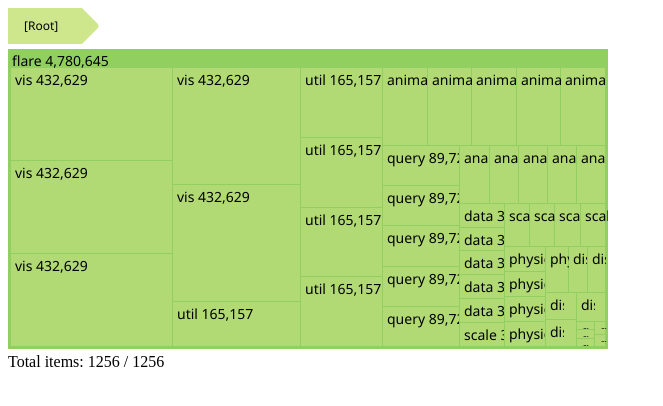
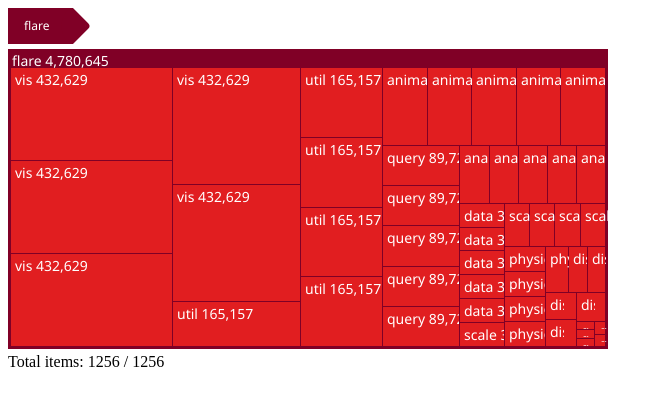
Before and after one commit to jquintozamora/react-d3-treemap, a React app: page / in a window 1280 px wide. Shown: the top 406 px of the page, without its empty margins (0-663 px from the left). Built offline with nearby package versions, Linux system fonts and the light colour scheme; the HTML template or start-up script is replaced by a standard one.

Commit message:
high color contrast

```diff
--- a/app/src/components/Breadcrumb/Breadcrumb.module.css
+++ /dev/null
@@ -1,63 +0,0 @@
-/*
-  Source: http://codepen.io/Shyam-Chen/pen/WvYYLK/?html-preprocessor=slim
-*/
-
-.breadcrumb {
-  text-align: center;
-  display: block;
-  overflow: hidden;
-  margin-top: 5px;
-  margin-bottom: 5px;
-  font-family: 'Segoe UI', -apple-system, BlinkMacSystemFont, 'Roboto', 'Helvetica Neue', sans-serif;
-}
-
-.breadcrumb > a {
-  text-decoration: none;
-  outline: none;
-  display: block;
-  float: left;
-  font-size: 12px;
-  line-height: 36px;
-  color: black;
-  padding: 0 10px 0 30px;
-  position: relative;
-  cursor: pointer;
-}
-
-.breadcrumb a:first-child {
-  padding-left: 16px;
-}
-
-.breadcrumb a::after {
-  content: '';
-  position: absolute;
-  top: 0;
-  right: -18px;
-  width: 36px;
-  height: 36px;
-  transform: scale(.707) rotate(45deg);
-  z-index: 1;
-  box-shadow: 2px -2px 0 2px rgb(206, 230, 140);
-  border-radius: 0 5px 0 50px;
-  background: #ffffff;
-  color: rgb(206, 230, 140);
-}
-
-.breadcrumb a:hover,
-.breadcrumb a:hover::after {
-  background: rgb(206, 230, 140);
-  color: ffffff;
-}
-
-/* Last child is the active one */
-.breadcrumb a:last-child {
-  padding-right: 20px;
-  background: rgb(206, 230, 140);
-  color: ffffff;
-  cursor: auto;
-}
-
-.breadcrumb a:last-child::after {
-  background: rgb(206, 230, 140);
-  color: #ffffff;
-}
--- a/app/src/components/Breadcrumb/Breadcrumb.tsx
+++ b/app/src/components/Breadcrumb/Breadcrumb.tsx
@@ -1,16 +1,16 @@
 import * as React from "react";
+import { Utils } from "../../utils/Utils";
+
+import styled from "styled-components";
+
 
 import { IBreadcrumbProps, IBreadcrumbItem } from "./IBreadcrumbProps";
-
-/* tslint:disable:no-var-requires */
-const styles: any = require("./Breadcrumb.module.css");
-/* tslint:enable:no-var-requires */
 
 export class Breadcrumb extends React.Component<IBreadcrumbProps, {}> {
 
     public render() {
         return (
-            <div className={styles.breadcrumb}>
+            <div className={this.props.className}>
                 {this._renderItems()}
             </div>
         );
@@ -22,7 +22,16 @@ export class Breadcrumb extends React.Component<IBreadcrumbProps, {}> {
             && items.hasOwnProperty("length")
             && items.length > 0) {
             return items.map((item: IBreadcrumbItem) => {
-                return <a id={item.key} key={item.key} onClick={this._onBreadcrumbClicked.bind(this, item)} href={item.href}>{item.text}</a>
+                return (
+                    <a
+                        id={item.key}
+                        key={item.key}
+                        onClick={this._onBreadcrumbClicked.bind(this, item)}
+                        href={item.href}
+                    >
+                        {item.text}
+                    </a>
+                );
             });
         }
     }
@@ -34,4 +43,70 @@ export class Breadcrumb extends React.Component<IBreadcrumbProps, {}> {
     }
 }
 
+export const BreadcrumbStyled = styled(Breadcrumb) `
+    text-align: center;
+    display: block;
+    overflow: hidden;
+    margin-top: 5px;
+    margin-bottom: 5px;
+    font-family: 'Segoe UI', -apple-system, BlinkMacSystemFont, 'Roboto', 'Helvetica Neue', sans-serif;
+
+    > a {
+        text-decoration: none;
+        outline: none;
+        display: block;
+        float: left;
+        font-size: 12px;
+        line-height: 36px;
+        color: black;
+        padding: 0 10px 0 30px;
+        position: relative;
+        cursor: pointer;
+    }
+
+    a:first-child {
+        padding-left: 16px;
+    }
+
+    a::after {
+        content: '';
+        position: absolute;
+        top: 0;
+        right: -18px;
+        width: 36px;
+        height: 36px;
+        transform: scale(.707) rotate(45deg);
+        z-index: 1;
+        box-shadow: 2px -2px 0 2px rgb(206, 230, 140);
+        box-shadow: 2px -2px 0 2px ${props => props.currentBgColor};
+        border-radius: 0 5px 0 50px;
+        background-color: #ffffff;
+        background-color: ${props => props.bgColor};
+        color: rgb(206, 230, 140);
+        color: ${props => Utils.getHighContrastColorFromString(props.bgColor)};
+    }
+
+    a:hover, a:hover::after {
+        background-color: rgb(206, 230, 140);
+        background-color: ${props => props.hoverBgColor};
+        color: #ffffff;
+        color: ${props => Utils.getHighContrastColorFromString(props.hoverBgColor)};
+    }
+
+    a:last-child {
+        padding-right: 20px;
+        background-color: rgb(206, 230, 140);
+        background-color: ${props => props.currentBgColor};
+        color: #ffffff;
+        color: ${props => Utils.getHighContrastColorFromString(props.currentBgColor)};
+        cursor: auto;
+    }
+    a:last-child::after {
+        background-color: rgb(206, 230, 140);
+        background-color: ${props => props.currentBgColor};
+        color: #ffffff;
+        color: ${props => Utils.getHighContrastColorFromString(props.currentBgColor)};
+    }
+`;
+
 export { IBreadcrumbItem } from "./IBreadcrumbProps";
--- a/app/src/components/Breadcrumb/IBreadcrumbProps.ts
+++ b/app/src/components/Breadcrumb/IBreadcrumbProps.ts
@@ -4,6 +4,12 @@ export interface IBreadcrumbProps {
    * Collection of breadcrumbs to render
    */
   items: IBreadcrumbItem[];
+
+  bgColor: string;
+  hoverBgColor: string;
+  currentBgColor: string;
+
+  className?: string;
 
 }
 
--- a/app/src/components/Node/Node.tsx
+++ b/app/src/components/Node/Node.tsx
@@ -28,6 +28,7 @@ class Node extends React.Component<INodeProps, {}> {
             width,
             height
         } = this.props;
+        const cursor = hasChildren === true && isSelectedNode === false ? "pointer" : "auto";
         return (
             <g
                 transform={`translate(${xTranslated},${yTranslated})`}
@@ -35,7 +36,7 @@ class Node extends React.Component<INodeProps, {}> {
                 className={styles.node + " " + (isSelectedNode === true ? "selectedNode" : null)}
                 id={id}
                 onClick={hasChildren ? onClick : null}
-                style={{ cursor: hasChildren ? "pointer" : "auto" }}
+                style={{ cursor }}
             >
                 <rect
                     id={"rect-" + name}
--- a/app/src/components/TreeMap/TreeMap.tsx
+++ b/app/src/components/TreeMap/TreeMap.tsx
@@ -14,14 +14,18 @@ import {
 import {
     scaleLinear,
     scaleSequential,
+    scaleOrdinal,
+    schemeCategory10,
+    schemeCategory20c,
     interpolateViridis
 } from "d3-scale";
+import * as chromatic from "d3-scale-chromatic";
 import { interpolateHcl } from "d3-interpolate";
 // import {
 //     Breadcrumb, IBreadcrumbItem
 // } from "office-ui-fabric-react/lib/Breadcrumb";
 import {
-    Breadcrumb, IBreadcrumbItem
+    Breadcrumb, IBreadcrumbItem, BreadcrumbStyled
 } from "../Breadcrumb/Breadcrumb";
 
 
@@ -44,8 +48,6 @@ class TreeMap extends React.Component<ITreeMapProps, ITreeMapState> {
         // These props will be passed from outer component if needed
         // bgColorRangeLow: "#007AFF",
         // bgColorRangeHigh: "#FFF500",
-        colorText: "#000",
-        borderColorHover: "#000"
     };
 
 
@@ -95,7 +97,7 @@ class TreeMap extends React.Component<ITreeMapProps, ITreeMapState> {
             yScaleFunction: scaleLinear().range([0, this.props.height]),
             zoomEnabled: false,
             // TODO: Replace data.name by id
-            breadCrumbItems: [{ text: '[Root]', 'key': this.props.data.name, onClick: this._onBreadcrumbItemClicked }],
+            breadCrumbItems: [{ text: this.props.data.name, 'key': this.props.data.name, onClick: this._onBreadcrumbItemClicked }],
             selectedId: this.props.data.name,
             scopedNodes: this._nodes,
             selectedNode: this._treemap(this._rootData),
@@ -114,16 +116,15 @@ class TreeMap extends React.Component<ITreeMapProps, ITreeMapState> {
                 .interpolate(interpolateHcl)
                 .range([props.bgColorRangeLow, props.bgColorRangeHigh]);
         } else {
-            this._nodesbgColorFunction = scaleSequential(interpolateViridis)
-                .domain([-4, 4]);
+            this._nodesbgColorFunction = scaleSequential(chromatic.interpolateYlOrRd)
+                .domain([Utils.getDepth(this.props.data) - 1, 0]);
         }
 
     }
 
 
     public render() {
-        const { valueFormat, colorText, borderColorHover } = this.props;
-        const { width, height, breadCrumbItems, selectedNode: mainNode } = this.state;
+        const { width, height, breadCrumbItems, selectedNode } = this.state;
 
         let reactNodes: any = [];
         const maxLevel = 1;
@@ -138,11 +139,17 @@ class TreeMap extends React.Component<ITreeMapProps, ITreeMapState> {
                 }
             }
         };
-        iterateAllChildren(mainNode, 0);
+        iterateAllChildren(selectedNode, 0);
 
+        const highestBgColor = this._nodesbgColorFunction(0);
         return (
             <div>
-                <Breadcrumb items={breadCrumbItems} />
+                <BreadcrumbStyled
+                    bgColor={"white"}
+                    hoverBgColor={highestBgColor}
+                    currentBgColor={highestBgColor}
+                    items={breadCrumbItems}
+                />
                 <svg
                     className={styles.mainSvg}
                     height={height}
@@ -156,15 +163,18 @@ class TreeMap extends React.Component<ITreeMapProps, ITreeMapState> {
         );
     }
 
+
+
     private _getNode(node: HierarchyRectangularNode<{}>) {
         const name = (node as any).data.name;
         // TODO: Change this Id value by the right id
         const id = (node as any).data.name;
         const hasChildren = node.children && node.children.length > 0 ? true : false;
         const backgroundColor = this._nodesbgColorFunction(node.depth);
+        const colorText = Utils.getHighContrastColorFromString(backgroundColor);
         const valueWithFormat = this._valueFormatFunction(node.value);
         const nodeTotalNodes = node.descendants().length;
-        const { valueFormat, colorText } = this.props;
+        const { valueFormat } = this.props;
         const { width, height } = this.state;
         return (
             <NodeContainer
@@ -202,6 +212,9 @@ class TreeMap extends React.Component<ITreeMapProps, ITreeMapState> {
     }
 
     private _zoomTo(nodeId: string) {
+        const { selectedId, xScaleFunction, yScaleFunction, width, height } = this.state;
+
+        if (selectedId !== nodeId) {
             const currentNodeArray = this._nodes.filter((item: any) => {
                 return item.data.name === nodeId;
             });
@@ -212,8 +225,8 @@ class TreeMap extends React.Component<ITreeMapProps, ITreeMapState> {
                 const y = currentNode.y0;
                 const dx = currentNode.x1 - currentNode.x0;
                 const dy = currentNode.y1 - currentNode.y0;
-            const xScaleFactor = this.state.width / dx;
-            const yScaleFactor = this.state.height / dy;
+                const xScaleFactor = width / dx;
+                const yScaleFactor = height / dy;
                 const breadCrumbItems = this._treemap(this._rootData)
                     .path(currentNode)
                     .map((n: any) => {
@@ -222,8 +235,8 @@ class TreeMap extends React.Component<ITreeMapProps, ITreeMapState> {
                 this.setState({
                     xScaleFactor,
                     yScaleFactor,
-                xScaleFunction: this.state.xScaleFunction.domain([x, x + dx]),
-                yScaleFunction: this.state.yScaleFunction.domain([y, y + dy]),
+                    xScaleFunction: xScaleFunction.domain([x, x + dx]),
+                    yScaleFunction: yScaleFunction.domain([y, y + dy]),
                     zoomEnabled: currentNode.parent === null ? false : true,
                     selectedId: nodeId,
                     selectedNode: currentNode,
@@ -237,4 +250,6 @@ class TreeMap extends React.Component<ITreeMapProps, ITreeMapState> {
         }
 
     }
+
+}
 export default TreeMap;
--- a/app/src/containers/App.tsx
+++ b/app/src/containers/App.tsx
@@ -11,8 +11,8 @@ export default class App extends React.Component<{}, {}> {
                 data={data}
                 // bgColorRangeLow={"#007AFF"}
                 // bgColorRangeHigh={"#FFF500"}
-                bgColorRangeLow={"#91CF60"}
-                bgColorRangeHigh={"#FFFFBF"}
+                // bgColorRangeLow={"#91CF60"}
+                // bgColorRangeHigh={"#FFFFBF"}
             />
         );
     }
--- a/package.json
+++ b/package.json
@@ -31,6 +31,7 @@
     "@types/d3-hierarchy": "^1.1.0",
     "@types/d3-interpolate": "^1.1.5",
     "@types/d3-scale": "^1.0.7",
+    "@types/d3-scale-chromatic": "^1.0.1",
     "@types/d3-selection": "^1.0.12",
     "@types/d3-transition": "^1.0.8",
     "@types/react-motion": "0.0.21",
@@ -38,10 +39,12 @@
     "d3-hierarchy": "^1.1.4",
     "d3-interpolate": "^1.1.4",
     "d3-scale": "^1.0.5",
+    "d3-scale-chromatic": "^1.1.1",
     "d3-selection": "^1.0.5",
     "d3-transition": "^1.0.4",
     "office-ui-fabric-react": "^2.7.1",
-    "react-motion": "^0.4.7"
+    "react-motion": "^0.4.7",
+    "styled-components": "^1.4.4"
   },
   "peerDependencies": {
     "react": ">=15.0.0",
```
Also changed, not shown: app/src/components/NodeContainer/NodeContainer.Animated.tsx (+22 -35 lines), app/src/components/TreeMap/ITreeMapProps.ts (+4 -3 lines), app/src/utils/Utils.ts (+51 -0 lines). Lines whose indentation alone changed are shown as unchanged.
